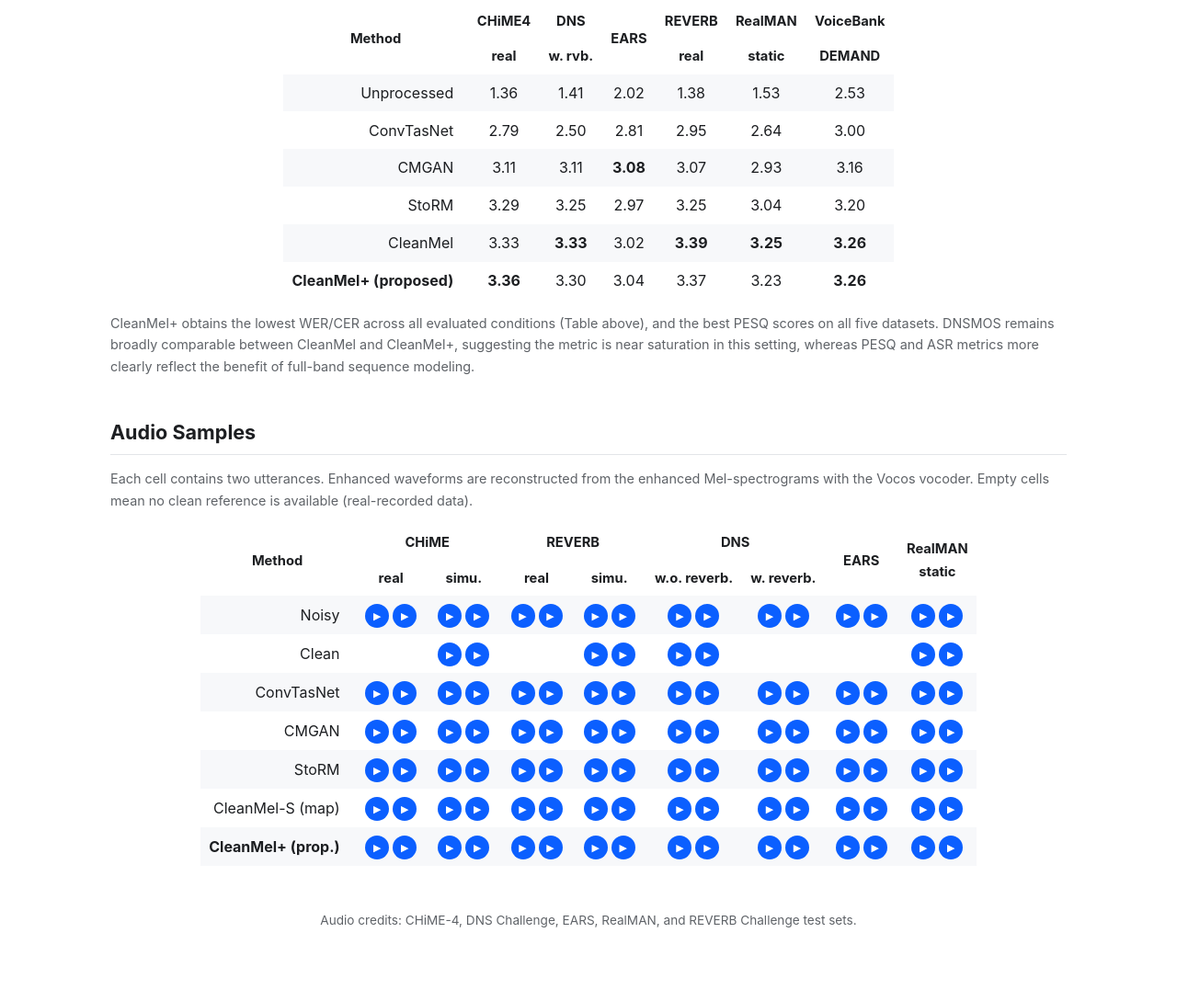
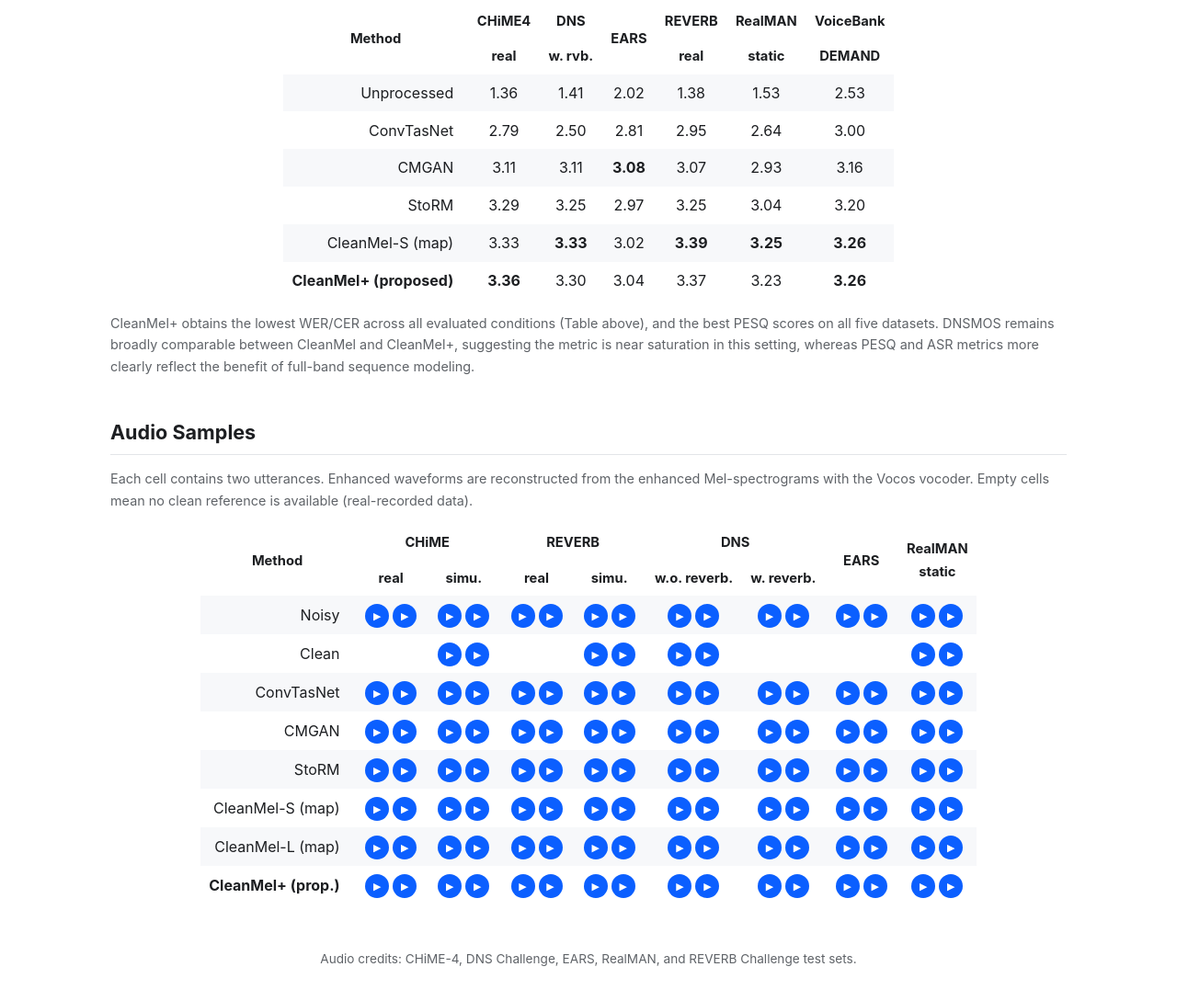
Before and after one commit to Audio-WestlakeU/CleanMelPlus, a plain HTML site: page docs/index.html in a window 1280 px wide. Shown: the part 2562-3651 px from the top of the page at 92% size. Drawn offline with Linux system fonts and the light colour scheme.

Commit message:
docs: update sample for CleanMel-L

```diff
--- a/docs/index.html
+++ b/docs/index.html
@@ -108,7 +108,7 @@ scores and ASR performance compared with CleanMel.
 <tr><td class="method">ConvTasNet</td><td>17.8</td><td>20.8</td><td>4.6</td><td>8.8</td><td>11.4</td><td>11.9</td><td>28.7</td></tr>
 <tr><td class="method">CMGAN</td><td>18.0</td><td>14.7</td><td>4.1</td><td>4.5</td><td>5.0</td><td>5.6</td><td>21.0</td></tr>
 <tr><td class="method">StoRM</td><td>21.9</td><td>18.2</td><td>4.2</td><td>5.5</td><td>7.3</td><td>7.3</td><td>28.4</td></tr>
-<tr><td class="method">CleanMel</td><td>12.5</td><td>9.8</td><td>3.7</td><td>3.9</td><td>4.2</td><td>4.5</td><td>16.7</td></tr>
+<tr><td class="method">CleanMel-S (map)</td><td>12.5</td><td>9.8</td><td>3.7</td><td>3.9</td><td>4.2</td><td>4.5</td><td>16.7</td></tr>
 <tr class="prop"><td class="method">CleanMel+ (proposed)</td><td><b>10.5</b></td><td><b>8.2</b></td><td><b>3.6</b></td><td><b>3.7</b></td><td><b>3.7</b></td><td><b>3.8</b></td><td><b>15.6</b></td></tr>
 </tbody>
 </table>
@@ -140,7 +140,7 @@ scores and ASR performance compared with CleanMel.
 <tr><td class="method">ConvTasNet</td><td>1.81</td><td>2.56</td><td>2.18</td><td>1.55</td><td>2.53</td></tr>
 <tr><td class="method">CMGAN</td><td>1.85</td><td>2.72</td><td>2.68</td><td>1.82</td><td>2.53</td></tr>
 <tr><td class="method">StoRM</td><td>1.76</td><td>2.74</td><td>2.52</td><td>1.71</td><td>2.73</td></tr>
-<tr><td class="method">CleanMel</td><td>2.09</td><td>2.95</td><td>2.92</td><td>2.00</td><td>2.76</td></tr>
+<tr><td class="method">CleanMel-S (map)</td><td>2.09</td><td>2.95</td><td>2.92</td><td>2.00</td><td>2.76</td></tr>
 <tr class="prop"><td class="method">CleanMel+ (proposed)</td><td><b>2.23</b></td><td><b>2.99</b></td><td><b>2.96</b></td><td><b>2.01</b></td><td><b>2.86</b></td></tr>
 </tbody>
 </table>
@@ -173,7 +173,7 @@ scores and ASR performance compared with CleanMel.
 <tr><td class="method">ConvTasNet</td><td>2.79</td><td>2.50</td><td>2.81</td><td>2.95</td><td>2.64</td><td>3.00</td></tr>
 <tr><td class="method">CMGAN</td><td>3.11</td><td>3.11</td><td><b>3.08</b></td><td>3.07</td><td>2.93</td><td>3.16</td></tr>
 <tr><td class="method">StoRM</td><td>3.29</td><td>3.25</td><td>2.97</td><td>3.25</td><td>3.04</td><td>3.20</td></tr>
-<tr><td class="method">CleanMel</td><td>3.33</td><td><b>3.33</b></td><td>3.02</td><td><b>3.39</b></td><td><b>3.25</b></td><td><b>3.26</b></td></tr>
+<tr><td class="method">CleanMel-S (map)</td><td>3.33</td><td><b>3.33</b></td><td>3.02</td><td><b>3.39</b></td><td><b>3.25</b></td><td><b>3.26</b></td></tr>
 <tr class="prop"><td class="method">CleanMel+ (proposed)</td><td><b>3.36</b></td><td>3.30</td><td>3.04</td><td>3.37</td><td>3.23</td><td><b>3.26</b></td></tr>
 </tbody>
 </table>
@@ -268,6 +268,17 @@ Mel-spectrograms with the Vocos vocoder. Empty cells mean no clean reference is
   <td><button class="play" data-src="samples/CleanMel_S_map/EARs_CleanMel_S_map_00220.wav"></button><button class="play" data-src="samples/CleanMel_S_map/EARs_CleanMel_S_map_00702.wav"></button></td>
   <td><button class="play" data-src="samples/CleanMel_S_map/RealMAN_static_CleanMel_S_map_TEST_S_OFR3_P0006_P0006W0057_CH0.wav"></button><button class="play" data-src="samples/CleanMel_S_map/RealMAN_static_CleanMel_S_map_TEST_S_UND2_0023_0252_CH0.wav"></button></td>
 </tr>
+<tr>
+  <td class="method">CleanMel-L (map)</td>
+  <td><button class="play" data-src="samples/CleanMel_L_map/CHIME-real_CleanMel_L_map_F05_442C020S_STR_REAL.wav"></button><button class="play" data-src="samples/CleanMel_L_map/CHIME-real_CleanMel_L_map_M06_440C020G_CAF_REAL.wav"></button></td>
+  <td><button class="play" data-src="samples/CleanMel_L_map/CHIME-simu_CleanMel_L_map_F05_447C020H_STR.wav"></button><button class="play" data-src="samples/CleanMel_L_map/CHIME-simu_CleanMel_L_map_M06_442C020J_BUS.wav"></button></td>
+  <td><button class="play" data-src="samples/CleanMel_L_map/REVERB-real_CleanMel_L_map_t25_RealData_et_for_1ch_near_room1_A_t25c020j.wav"></button><button class="play" data-src="samples/CleanMel_L_map/REVERB-real_CleanMel_L_map_t36_RealData_et_for_1ch_far_room1_A_t36c020r.wav"></button></td>
+  <td><button class="play" data-src="samples/CleanMel_L_map/REVERB-simu_CleanMel_L_map_c44_SimData_et_for_1ch_far_room1_A_c44c020p.wav"></button><button class="play" data-src="samples/CleanMel_L_map/REVERB-simu_CleanMel_L_map_c48_SimData_et_for_1ch_near_room1_A_c48c020i.wav"></button></td>
+  <td><button class="play" data-src="samples/CleanMel_L_map/DNS_I_test-no_reverb_CleanMel_L_map_clnsp355_bus_84241_5_snr1_tl-33_fileid_59.wav"></button><button class="play" data-src="samples/CleanMel_L_map/DNS_I_test-no_reverb_CleanMel_L_map_clnsp399_squeaky_213909_0_snr10_tl-30_fileid_181.wav"></button></td>
+  <td><button class="play" data-src="samples/CleanMel_L_map/DNS_I_test-with_reverb_CleanMel_L_map_clnsp283_birds_121947_1_snr2_tl-26_fileid_49.wav"></button><button class="play" data-src="samples/CleanMel_L_map/DNS_I_test-with_reverb_CleanMel_L_map_clnsp640_barking_196127_1_snr19_tl-19_fileid_218.wav"></button></td>
+  <td><button class="play" data-src="samples/CleanMel_L_map/EARs_CleanMel_L_map_00220.wav"></button><button class="play" data-src="samples/CleanMel_L_map/EARs_CleanMel_L_map_00702.wav"></button></td>
+  <td><button class="play" data-src="samples/CleanMel_L_map/RealMAN_static_CleanMel_L_map_TEST_S_OFR3_P0006_P0006W0057_CH0.wav"></button><button class="play" data-src="samples/CleanMel_L_map/RealMAN_static_CleanMel_L_map_TEST_S_UND2_0023_0252_CH0.wav"></button></td>
+</tr>
 <tr class="prop">
   <td class="method">CleanMel+ (prop.)</td>
   <td><button class="play" data-src="samples/CleanMelPlus/CHIME-real_CleanMelPlus_F05_442C020S_STR_REAL.wav"></button><button class="play" data-src="samples/CleanMelPlus/CHIME-real_CleanMelPlus_M06_440C020G_CAF_REAL.wav"></button></td>
```
Also changed, not shown: 16 other files.
